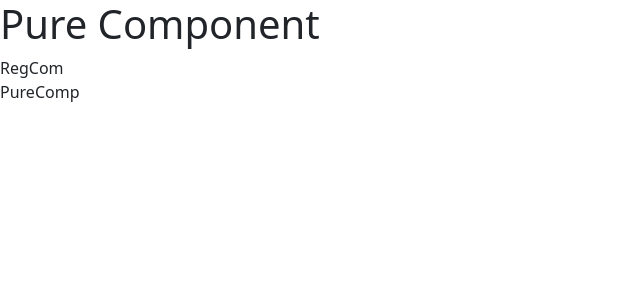
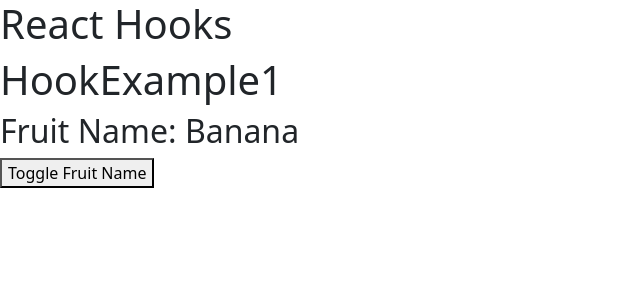
Before and after one commit to SE-rahulmandal18/Angular, a React (Create React App) app in the folder React/myapp/: page / in a window 1280 px wide. Shown: the top 300 px of the page, without its empty margins (0-640 px from the left). Built offline with nearby package versions, Linux system fonts and the light colour scheme.

Commit message:
hooks in react

```diff
--- /dev/null
+++ b/React/myapp/src/hooks in react/App.js
@@ -0,0 +1,13 @@
+import React from 'react'
+import HookExample1 from './HookExample1'
+
+const App = () => {
+    return (
+        <div>
+            <h1>React Hooks</h1>
+            <HookExample1/>
+        </div>
+    )
+}
+
+export default App
--- /dev/null
+++ b/React/myapp/src/hooks in react/HookExample1.js
@@ -0,0 +1,30 @@
+import React, { useState } from 'react'
+
+const HookExample1 = () => {
+
+    let [fruit, setFruit] = useState('Banana')
+
+    function changeFruitName() {
+
+        if (fruit === 'Banana') {
+
+            setFruit(
+                fruit = 'Apple'
+            )
+        } else {
+            setFruit(
+                fruit = 'Banana'
+            )
+        }
+    }
+
+    return (
+        <div>
+            <h1>HookExample1</h1>
+            <h2>Fruit Name: {fruit}</h2>
+            <button onClick={changeFruitName}>Toggle Fruit Name</button>
+        </div>
+    )
+}
+
+export default HookExample1
--- a/React/myapp/src/index.js
+++ b/React/myapp/src/index.js
@@ -1,6 +1,7 @@
 import React from 'react';
 import ReactDOM from 'react-dom';
-import App from './Pure Components/App';
+import App from './hooks in react/App';
+// import App from './Pure Components/App';
 // import App from './Context API/App';
 // import { BrowserRouter } from 'react-router-dom';
 // import App from './react router/App';
```
